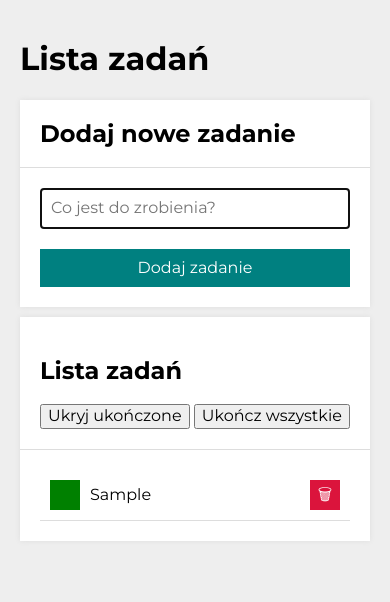
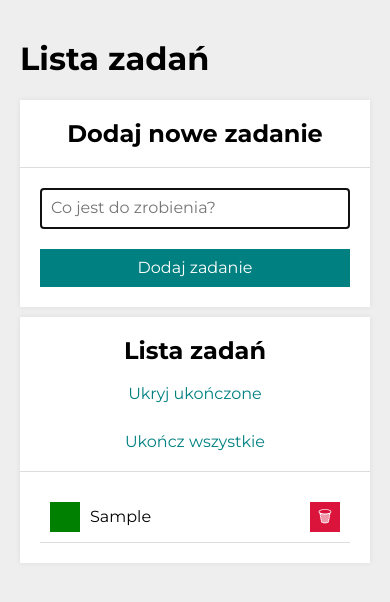
Before and after one commit to krzysztof-gronski/todolist, a plain HTML site: page index.html in a window 390 px wide. Both pictures are taken after typing "Sample" into the empty fields and a click on the button "Dodaj zadanie". Drawn offline with nearby package versions, Linux system fonts and the light colour scheme.

Commit message:
list header buttons

```diff
--- a/css/form.css
+++ b/css/form.css
@@ -20,13 +20,37 @@
     background: hsl(180, 100%, 25%);
     color: white;
     border: none;
+    transition: 1s;
 }
 
-.form__button:hover{
-    background: hsl(180, 100%, 30%);
+.form__button--hidden{
+    display: block;
 }
 
-.form__button:active{
+.form__button--listHeader{
+    color: hsl(180, 100%, 25%);
+    border: none;
+    background: rgba(255, 255, 255, 0);
+    padding: 0;
+}
+
+.form__button--listHeader:hover{
+    color: hsl(180, 100%, 30%);
+    cursor: pointer;
+}
+
+.form__button--input:hover{
+    background: hsl(180, 100%, 30%);
+    transform: scale(1.1);
+    cursor: pointer;
+}
+
+.form__button--listHeader:disabled{
+    color: gray;
+    cursor: not-allowed;
+}
+
+.form__button--input:active{
     padding: 10px;
     background: hsl(180, 100%, 35%);
     color: white;
--- a/css/section.css
+++ b/css/section.css
@@ -1,16 +1,47 @@
-.section{
+.section {
+    display: grid;
     margin: 10px 0;
     background: white;
     box-shadow: 0 0 5px #ddd;
 }
 
-.section__header{
+.section__header {
+    display: grid;
+    grid-gap: 20px;
+    grid-template-columns: auto auto;
+    justify-content: space-between;
+    align-items: center;
     margin: 0;
     border-bottom: 1px solid #ddd;
     padding: 20px;
 }
 
-.section__body
-{
+@media (max-width: 767px) {
+    .section__header {
+        grid-template-columns: auto;
+        justify-content: center;
+    }
+}
+
+.section__h2--listHeader {
+    margin-block-end: 0;
+    margin-block-start: 0;
+}
+
+.headerButtons {
+    display: grid;
+    grid-template-columns: auto auto;
+    grid-gap: 30px;
+}
+
+@media (max-width: 767px) {
+    .headerButtons {
+        grid-template-columns: auto;
+        justify-content: center;
+    }
+}
+
+.section__body {
     padding: 20px;
+    margin: 0;
 }
--- a/css/ul.css
+++ b/css/ul.css
@@ -17,6 +17,10 @@
     text-decoration: line-through;
 }
 
+.ul__li--hidden{
+    display: none;
+}
+
 .ul__button{
     width: 30px;
     height: 30px;
@@ -25,14 +29,16 @@
     color: white;
     padding: 0px;
     text-decoration: none;
+    transition: 1s;
 }
 
 .ul__button:hover{
-    background-color: hsl(120, 100%, 30%);
+    background-color: hsl(120, 100%, 35%);
+    cursor: pointer;
 }
 
 .ul__button:active{
-    background-color: hsl(120, 100%, 35%);
+    background-color: hsl(120, 100%, 40%);
 }
 
 .ul__button--remove{
@@ -40,9 +46,9 @@
 }
 
 .ul__button--remove:hover{
-    background-color: hsl(348, 83%, 52%);
+    background-color: hsl(348, 83%, 57%);
 }
 
 .ul__button--remove:active{
-    background-color: hsl(348, 83%, 57%);
+    background-color: hsl(348, 83%, 62%);
 }
--- a/index.html
+++ b/index.html
@@ -32,7 +32,7 @@
             <div class="section__body">
                 <form class="form js-form">
                     <input class="form__input js-newTask" placeholder="Co jest do zrobienia?">
-                    <button class="form__button">Dodaj zadanie</button>
+                    <button class="form__button form__button--input js-but">Dodaj zadanie</button>
                 </form>
             </div>
 
@@ -41,9 +41,9 @@
         <section class="section">
 
             <header class="section__header">
-                <h2>Lista zadań</h2>
-                <button>Ukryj ukończone</button>
-                <button>Ukończ wszystkie</button>
+                <h2 class="section__h2--listHeader">Lista zadań</h2>
+
+                <div class="headerButtons js-headerButtons"></div>
             </header>
 
 
--- a/js/script.js
+++ b/js/script.js
@@ -1,4 +1,3 @@
-let x=4;
 
 {
 
@@ -33,6 +32,20 @@ let x=4;
         render();
     };
 
+    const allDone = () => {
+        tasks=tasks.map((task)=>({
+        ...task,
+        done: true,
+    }));
+    console.log("alldone");
+        render();
+    };
+
+    const hideDone = () => {
+        hideDoneTasks=!hideDoneTasks;
+        render();
+    };
+
     const bindEvents = () => {
         const removeButtons = document.querySelectorAll(".js-remove");
         removeButtons.forEach((removeButton, index) => {
@@ -40,7 +53,7 @@ let x=4;
                 removeTask(index);
             })
 
-        })
+        });
         const toggleDoneButtons = document.querySelectorAll(".js-done");
         toggleDoneButtons.forEach((toggleDoneButton, index) => {
             toggleDoneButton.addEventListener("click", () => {
@@ -51,6 +64,22 @@ let x=4;
     };
 
     const bindButtonsEvents = () => {
+        const hideDoneButton = document.querySelector(".js-hideDoneButton");
+        if(hideDoneButton){
+            hideDoneButton.addEventListener("click", () => {
+                hideDone();
+            });
+        }
+
+        const allDoneButton = document.querySelector(".js-allDoneButton");
+        if(hideDoneButton){
+            allDoneButton.addEventListener("click", () => {
+                allDone();
+            });
+        }
+
+
+
 
     };
 
@@ -71,9 +100,10 @@ let x=4;
 
     const renderTasks = () => {
         let htmlString = "";
+        const liClasses = hideDoneTasks ? "ul__li--hidden\"" : "\"";
         for (const task of tasks) {
             htmlString += `
-        <li class="ul__li">
+        <li class="ul__li ${task.done ? liClasses : "\""}>
         <button class="ul__button js-done"></button>
         <span ${task.done ? "class=\"ul__li--done\"" : ""}>${task.content}</span>
         <button class="ul__button ul__button--remove js-remove">🗑</button>
@@ -87,7 +117,15 @@ let x=4;
     };
 
     const renderButtons = () => {
-
+        let htmlString = "";
+        if(tasks.length)
+        {
+            htmlString=`
+            <button class="form__button form__button--listHeader js-hideDoneButton">${hideDoneTasks ? "Pokaż ukończone":"Ukryj ukończone"}</button>
+            <button class="form__button form__button--listHeader js-allDoneButton" ${tasks.every(({ done }) => done) ? "disabled" : ""}>Ukończ wszystkie</button>
+            `;
+        }
+        document.querySelector(".js-headerButtons").innerHTML = htmlString;
     };
 
 
```
